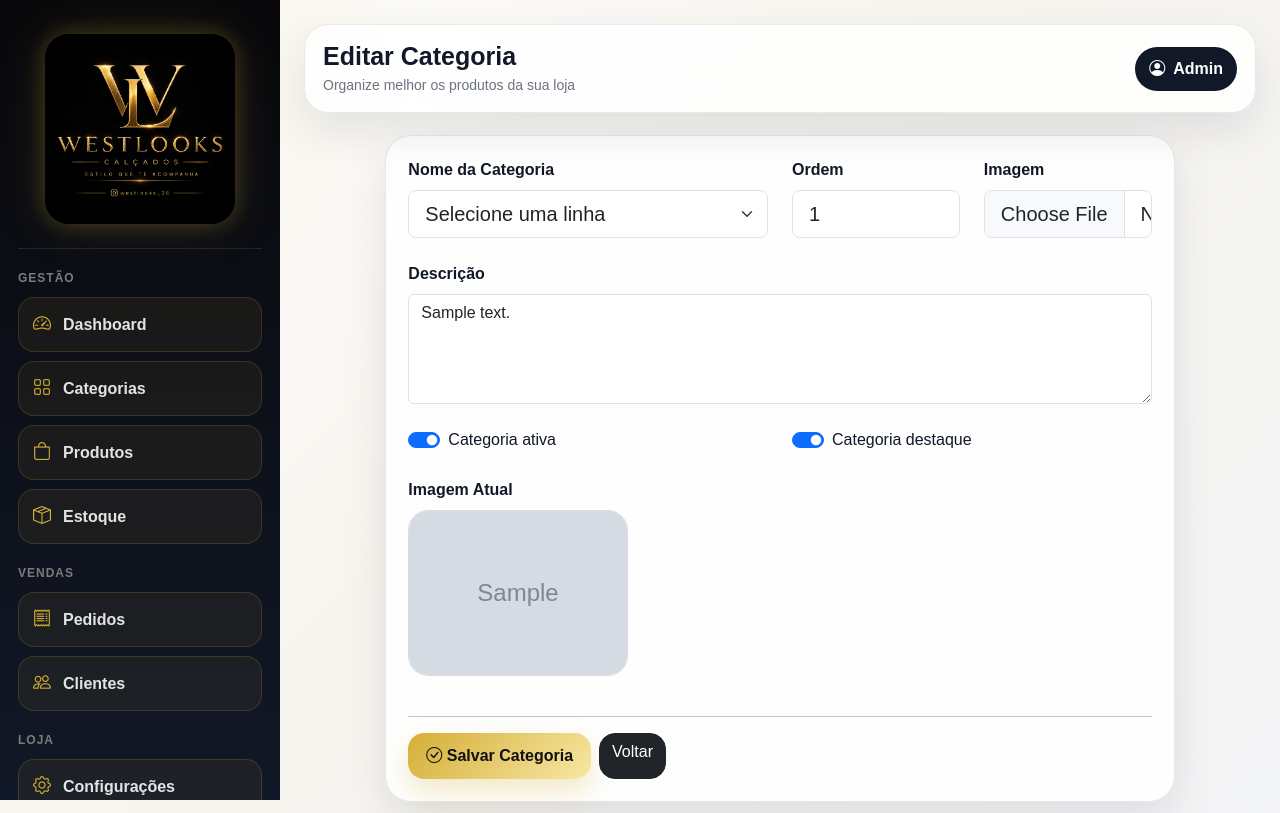
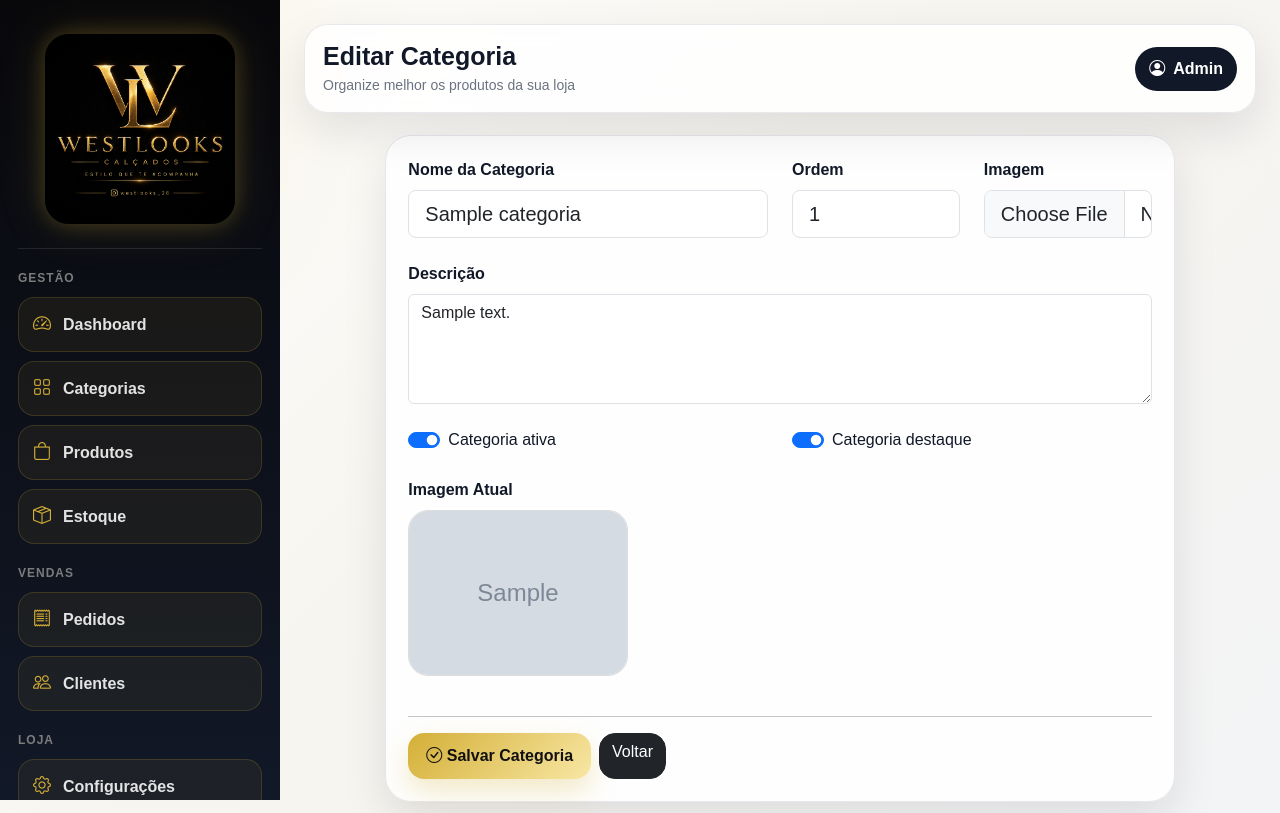
Before and after one commit to Mauricio3114/westlooks-ecommerce, a Flask app: page /admin/categorias/editar/1 in a window 1280 px wide. Shown: the top 813 px of the page. Run offline with Flask 3, Linux system fonts and the light colour scheme; a user stored in the database is signed in; tables that the repository leaves empty hold one stand-in row (values such as "Sample post"); grey boxes marked "Sample" are stand-in pictures.

Commit message:
Atualiza cadastro livre de categorias e criação rápida no produto

```diff
--- a/app/templates/admin/categorias/form.html
+++ b/app/templates/admin/categorias/form.html
@@ -27,35 +27,13 @@
                             Nome da Categoria
                         </label>
 
-                        <select
+                        <input
+                            type="text"
                             name="nome"
-                            class="form-select form-select-lg"
-                            required>
-
-                            <option value="">Selecione uma linha</option>
-
-                            {% set categorias_padrao = [
-                                "Linha Essential",
-                                "Linha Minimal",
-                                "Linha Sneaker",
-                                "Linha Basic",
-                                "Linha Casual",
-                                "Slip On Confort",
-                                "Slip On",
-                                "Sider",
-                                "Linha Derby",
-                                "Mule"
-                            ] %}
-
-                            {% for nome_padrao in categorias_padrao %}
-                                <option
-                                    value="{{ nome_padrao }}"
-                                    {% if categoria and categoria.nome == nome_padrao %}selected{% endif %}>
-                                    {{ nome_padrao }}
-                                </option>
-                            {% endfor %}
-
-                        </select>
+                            class="form-control form-control-lg"
+                            placeholder="Ex.: Linha Premium, Oxford, Mocassim..."
+                            required
+                            value="{{ categoria.nome if categoria else '' }}">
                     </div>
 
                     <div class="col-md-3">
```
